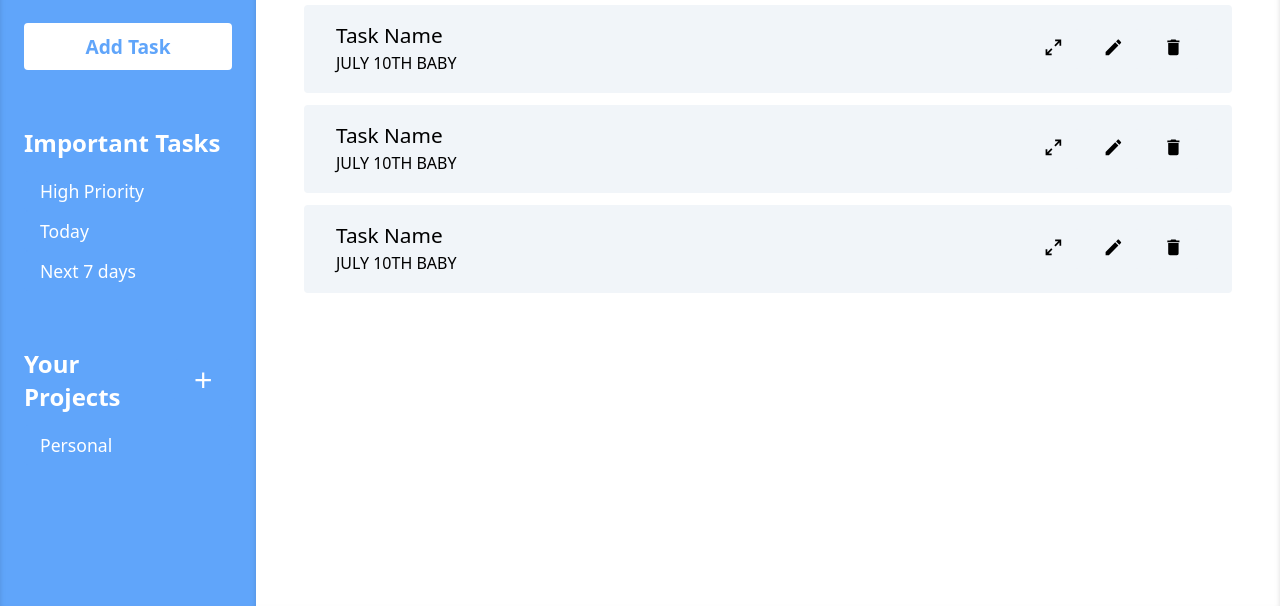
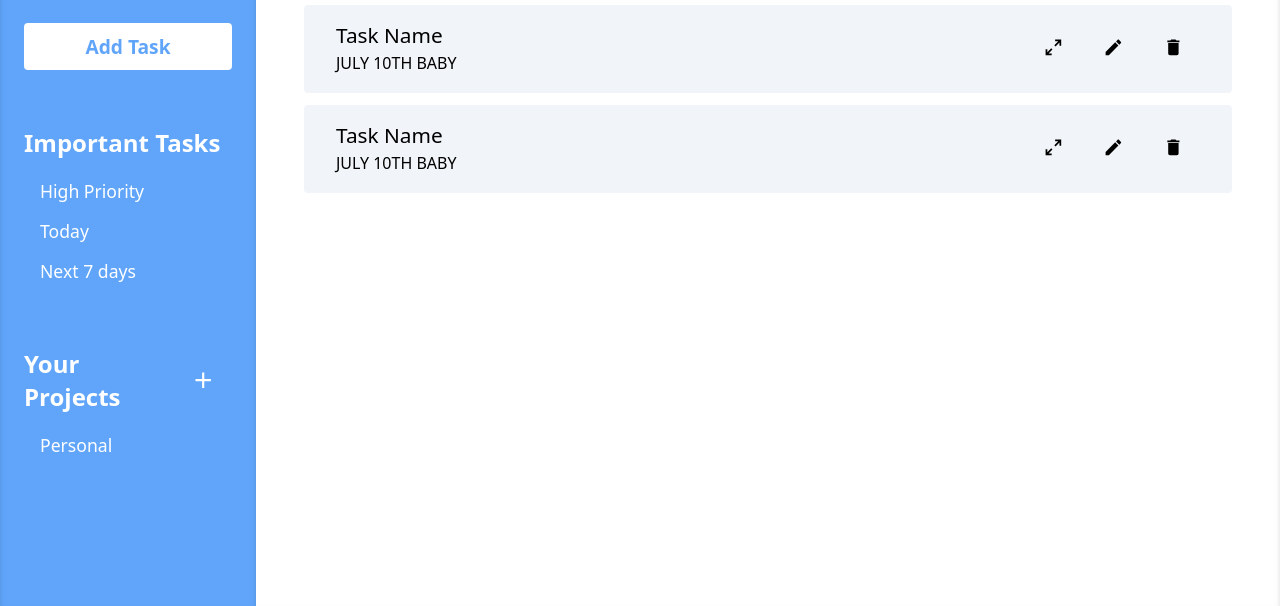
Before and after one commit to nimit-pasricha/Todo-List, a website built with webpack: page src/index.html in a window 1280 px wide. Shown: the part 194-800 px from the top of the page. Built offline with nearby package versions, Linux system fonts and the light colour scheme.

```diff
--- a/src/index.html
+++ b/src/index.html
@@ -215,48 +215,6 @@
             </div>
             <div class="task-due-date">JULY 10TH BABY</div>
           </div>
-          <div class="task">
-            <h3>Task Name</h3>
-            <div class="task-controls">
-              <button class="expand-button">
-                <svg
-                  xmlns="http://www.w3.org/2000/svg"
-                  viewBox="0 0 24 24"
-                  class="expand-icon"
-                >
-                  <title>arrow-expand</title>
-                  <path
-                    d="M10,21V19H6.41L10.91,14.5L9.5,13.09L5,17.59V14H3V21H10M14.5,10.91L19,6.41V10H21V3H14V5H17.59L13.09,9.5L14.5,10.91Z"
-                  />
-                </svg>
-              </button>
-              <button class="edit-button">
-                <svg
-                  xmlns="http://www.w3.org/2000/svg"
-                  viewBox="0 0 24 24"
-                  class="expand-icon"
-                >
-                  <title>pencil</title>
-                  <path
-                    d="M20.71,7.04C21.1,6.65 21.1,6 20.71,5.63L18.37,3.29C18,2.9 17.35,2.9 16.96,3.29L15.12,5.12L18.87,8.87M3,17.25V21H6.75L17.81,9.93L14.06,6.18L3,17.25Z"
-                  />
-                </svg>
-              </button>
-              <button class="delete-button">
-                <svg
-                  xmlns="http://www.w3.org/2000/svg"
-                  viewBox="0 0 24 24"
-                  class="delete-icon"
-                >
-                  <title>delete</title>
-                  <path
-                    d="M19,4H15.5L14.5,3H9.5L8.5,4H5V6H19M6,19A2,2 0 0,0 8,21H16A2,2 0 0,0 18,19V7H6V19Z"
-                  />
-                </svg>
-              </button>
-            </div>
-            <div class="task-due-date">JULY 10TH BABY</div>
-          </div>
         </div>
       </div>
     </div>
```
